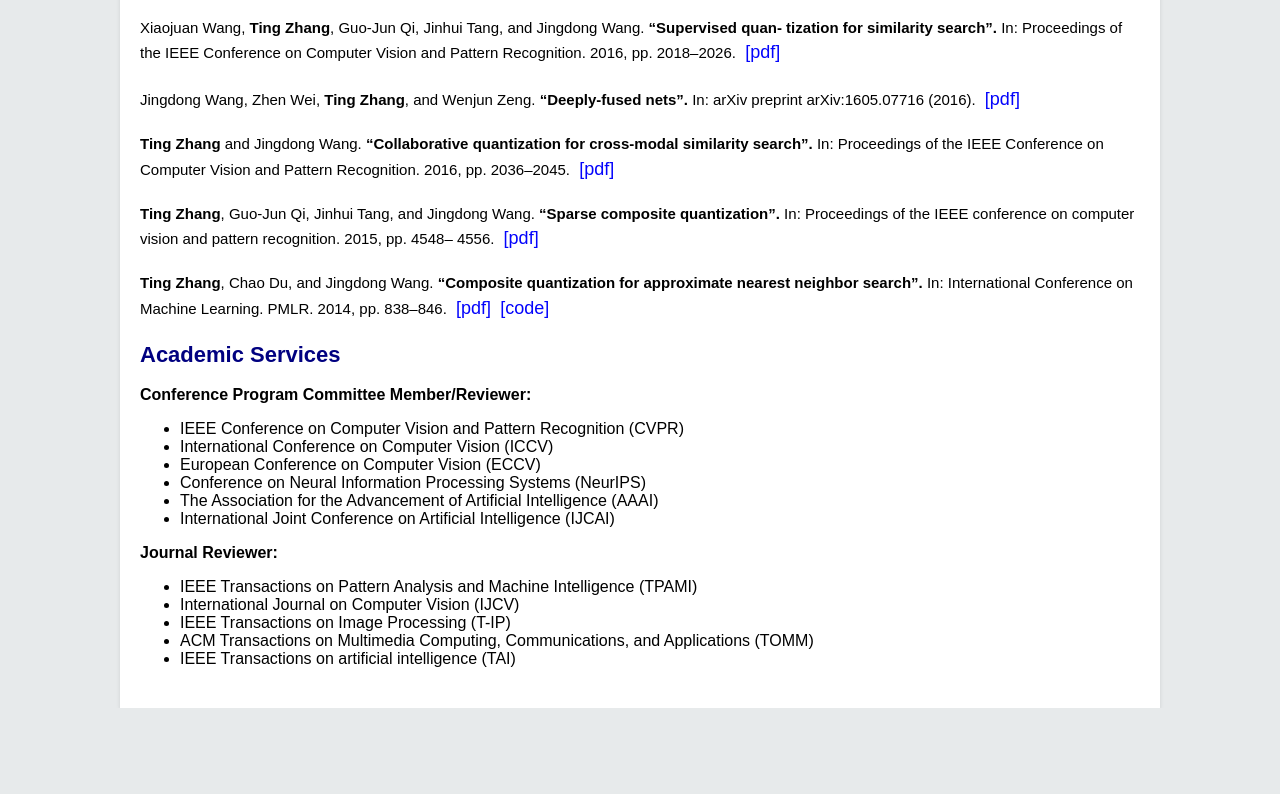
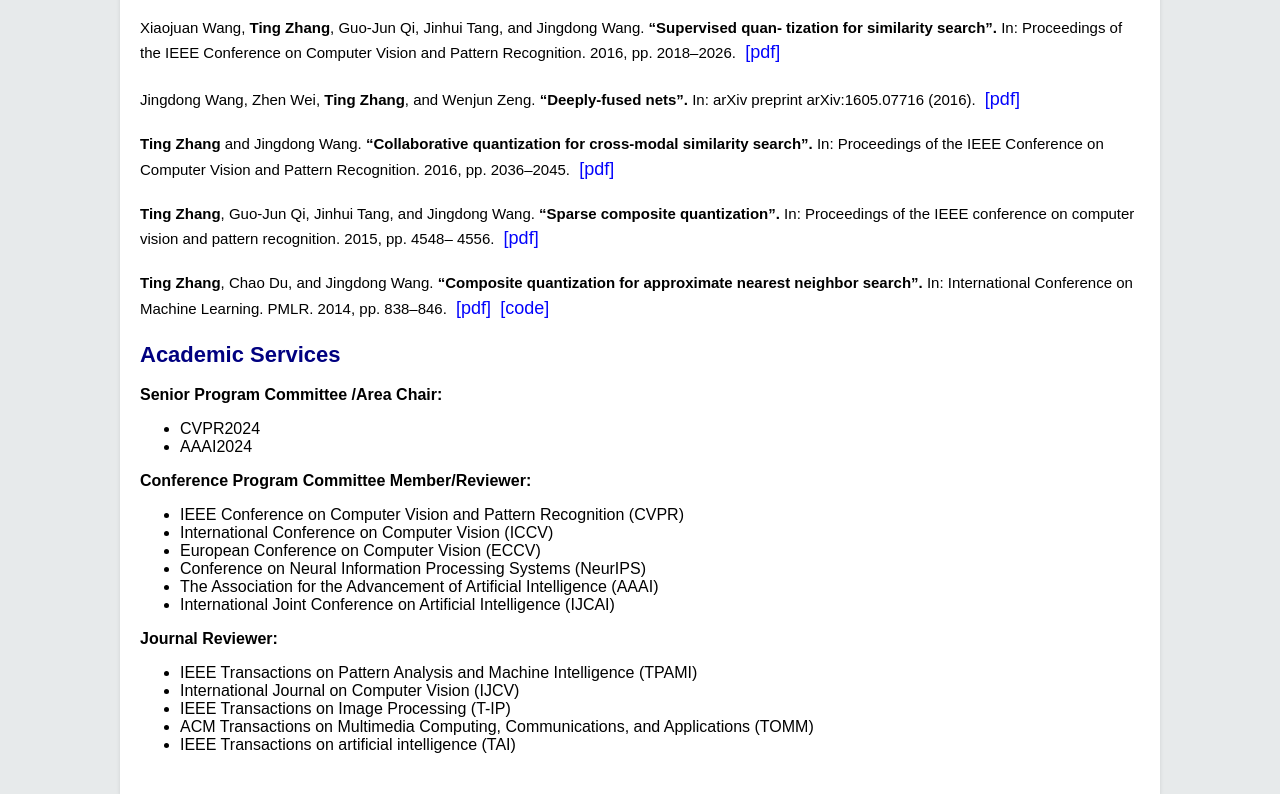
Before and after one commit to hellozting/hellozting.github.io, a plain HTML site: page index.html in a window 1280 px wide. Shown: the part 2556-3350 px from the top of the page. Before the commit the page ends 3264 px from the top, so only its background shows below. Drawn offline with Linux system fonts and the light colour scheme.

Commit message:
Update index.html

```diff
--- a/index.html
+++ b/index.html
@@ -494,6 +494,13 @@
 
     <div class="section">
       <h2 style="color: #000080;">Academic Services</h2>
+      <p><strong>Senior Program Committee /Area Chair:</strong></p>
+      <ul>
+        <li>CVPR2024</li>
+        <li>AAAI2024</li>
+      </ul>
+
+
       <p><strong>Conference Program Committee Member/Reviewer:</strong></p>
       <ul>
         <li>IEEE Conference on Computer Vision and Pattern Recognition (CVPR)</li>
```
